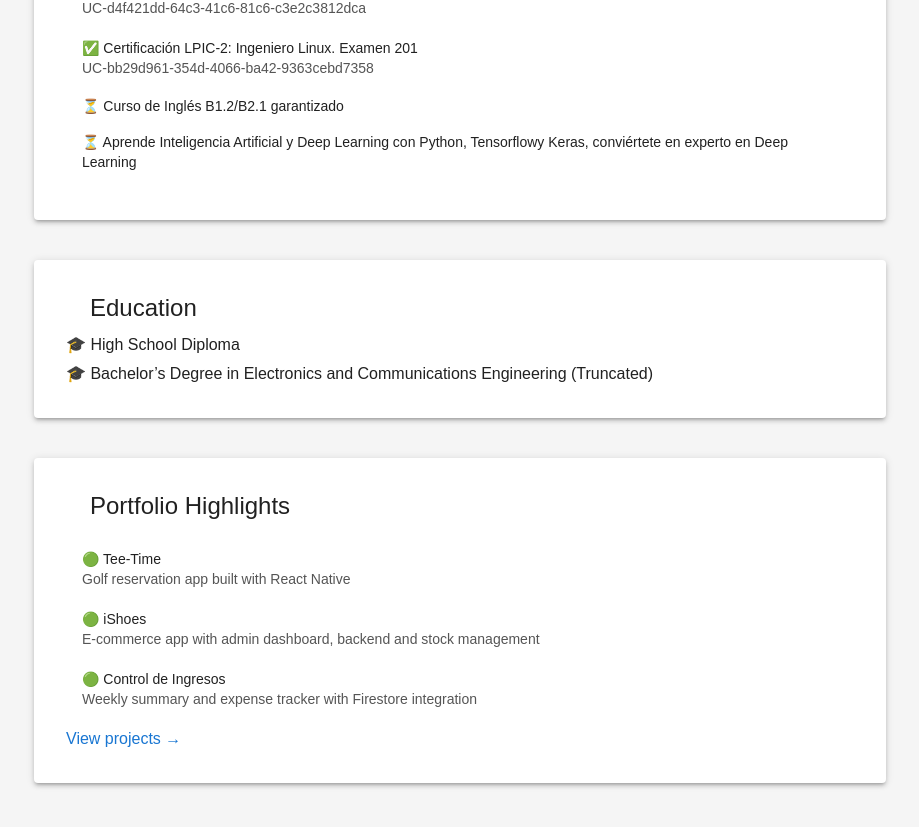
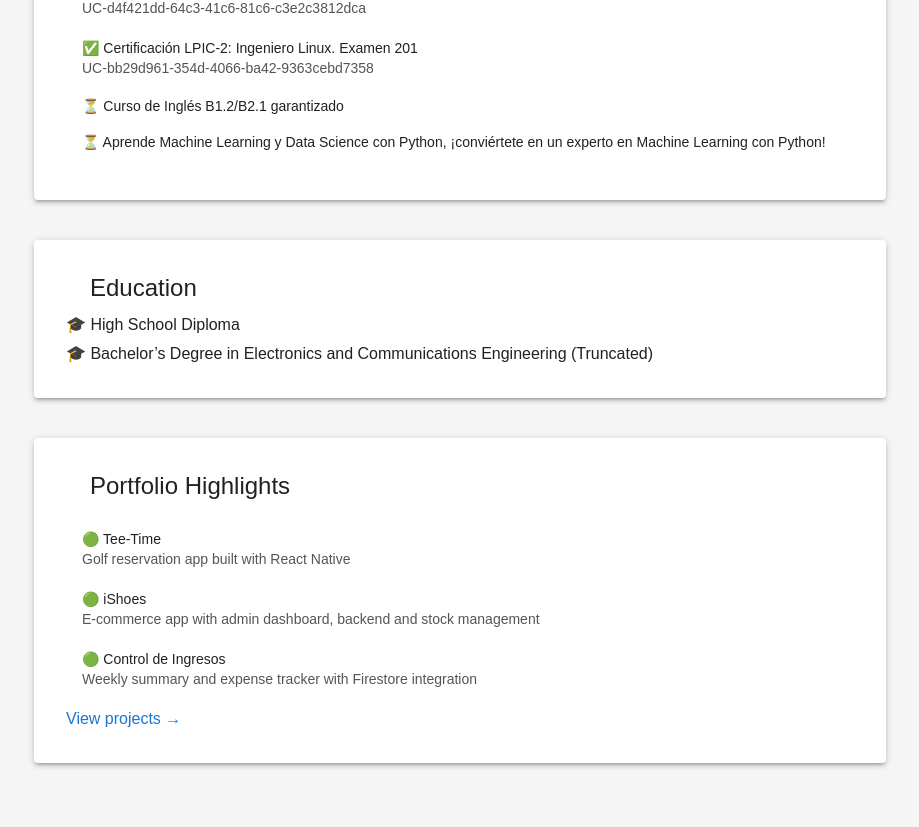
Before and after one commit to Fabiangv1205/fabian-cv, a React (Create React App) app: page / in a window 1280 px wide. Shown: the part 1400-2227 px from the top of the page, without its empty margins (180-1099 px from the left). Built offline with nearby package versions, Linux system fonts and the light colour scheme; some icons are missing.

Commit message:
correcion

```diff
--- a/src/pages/Home.js
+++ b/src/pages/Home.js
@@ -149,8 +149,7 @@ const Home = () => {
           </ListItem>
           <ListItem>
             <ListItemText
-              primary="⏳ Aprende Inteligencia Artificial y Deep Learning con Python, Tensorflowy Keras,
-conviértete en experto en Deep Learning
+              primary="⏳ Aprende Machine Learning y Data Science con Python, ¡conviértete en un experto en Machine Learning con Python!
 "
             />
           </ListItem>
```
